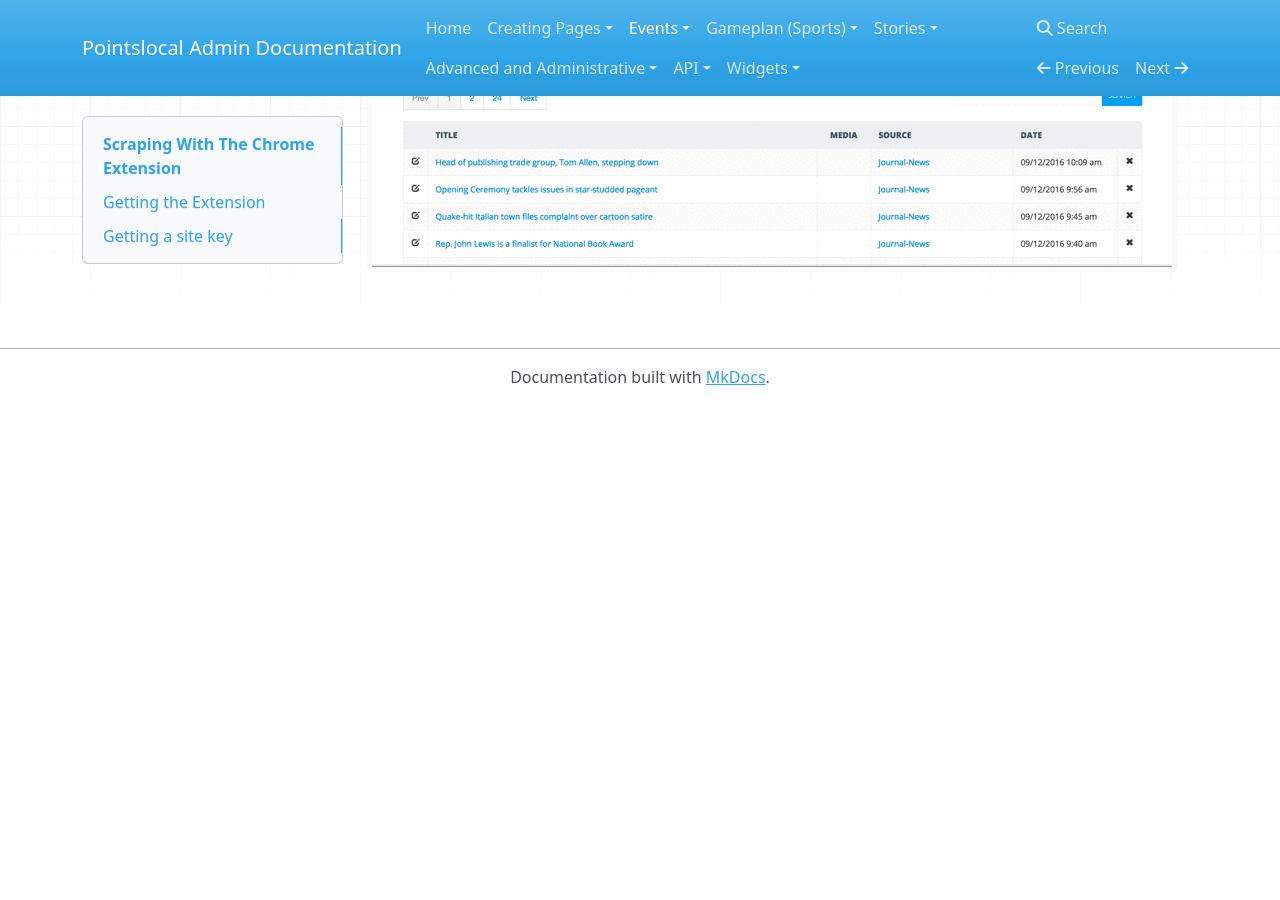
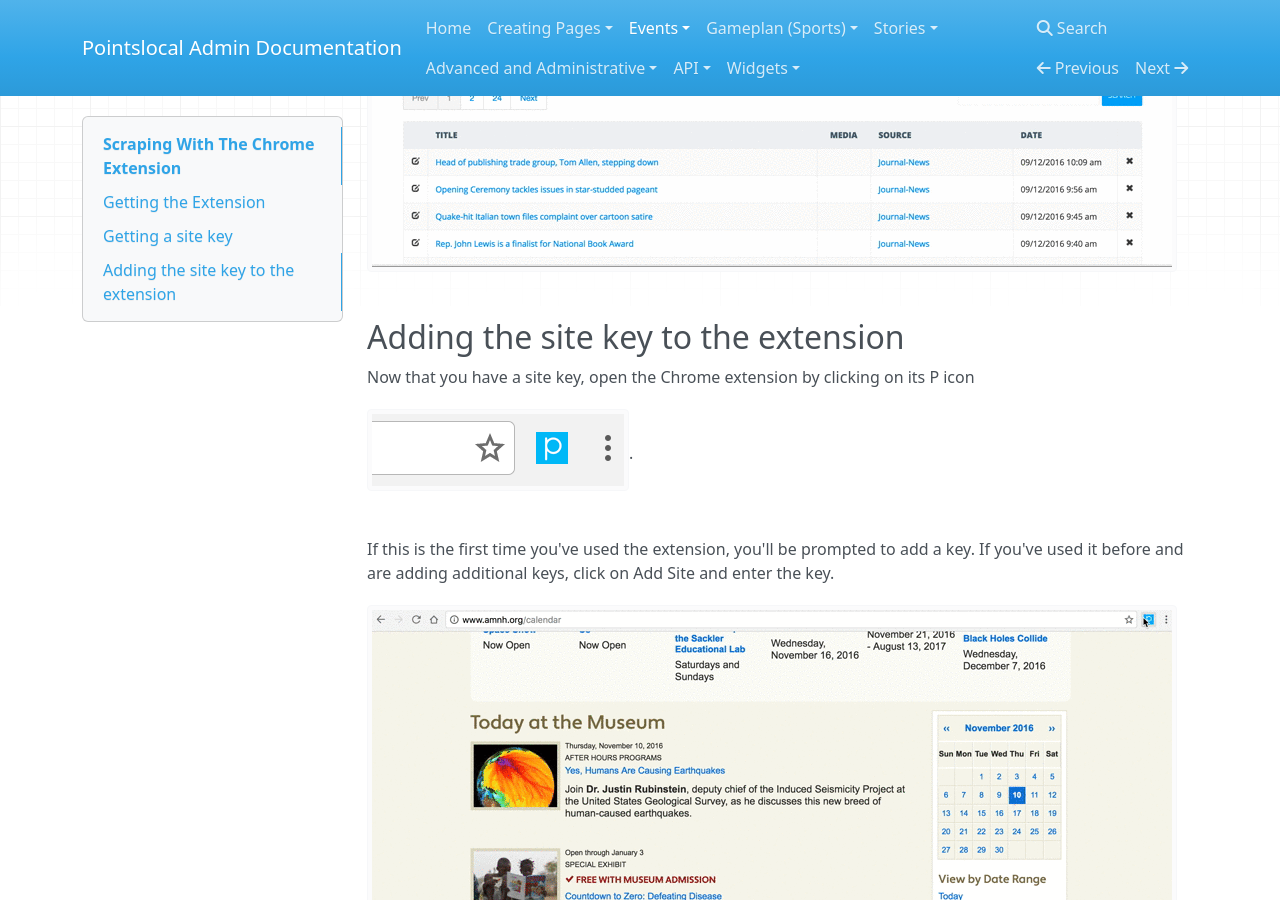
Before and after one commit to pointslocal/admin-docs, an MkDocs documentation site: the page built from docs/events_imports_scraping.md, in a window 1280 px wide and 900 px high, scrolled down 497 px. Built offline with MkDocs 1.6.1, drawn with Linux system fonts in a browser that asks for light colours; nearby versions of some CDN libraries; old or Windows-style settings are respelled for this version of MkDocs; before the commit the page ends 902 px from its top, so only the background shows below that.

Commit message:
adding key

```diff
--- a/docs/events_imports_scraping.md
+++ b/docs/events_imports_scraping.md
@@ -7,3 +7,9 @@ While you can use the extension to produce manifests without a site key, having
 
 To generate or retrieve your key, log into your Pointslocal admin and click *Profile*, which is under your username in the primary nav.  From there, you'll find a section labelled Scraper Extension Key.  Under this you'll find an existing key or the option to generate.
 ![Generating Key](img/scrape_key.gif)
+
+## Adding the site key to the extension
+Now that you have a site key, open the Chrome extension by clicking on its P icon ![extension](img/scrape_extension_button.png).
+
+If this is the first time you've used the extension, you'll be prompted to add a key.  If you've used it before and are adding additional keys, click on Add Site and enter the key.
+![Generating Key](img/scrape_add_site.gif)
```
Also changed, not shown: docs/img/scrape_add_site.gif (added), docs/img/scrape_extension_button.png (added).
